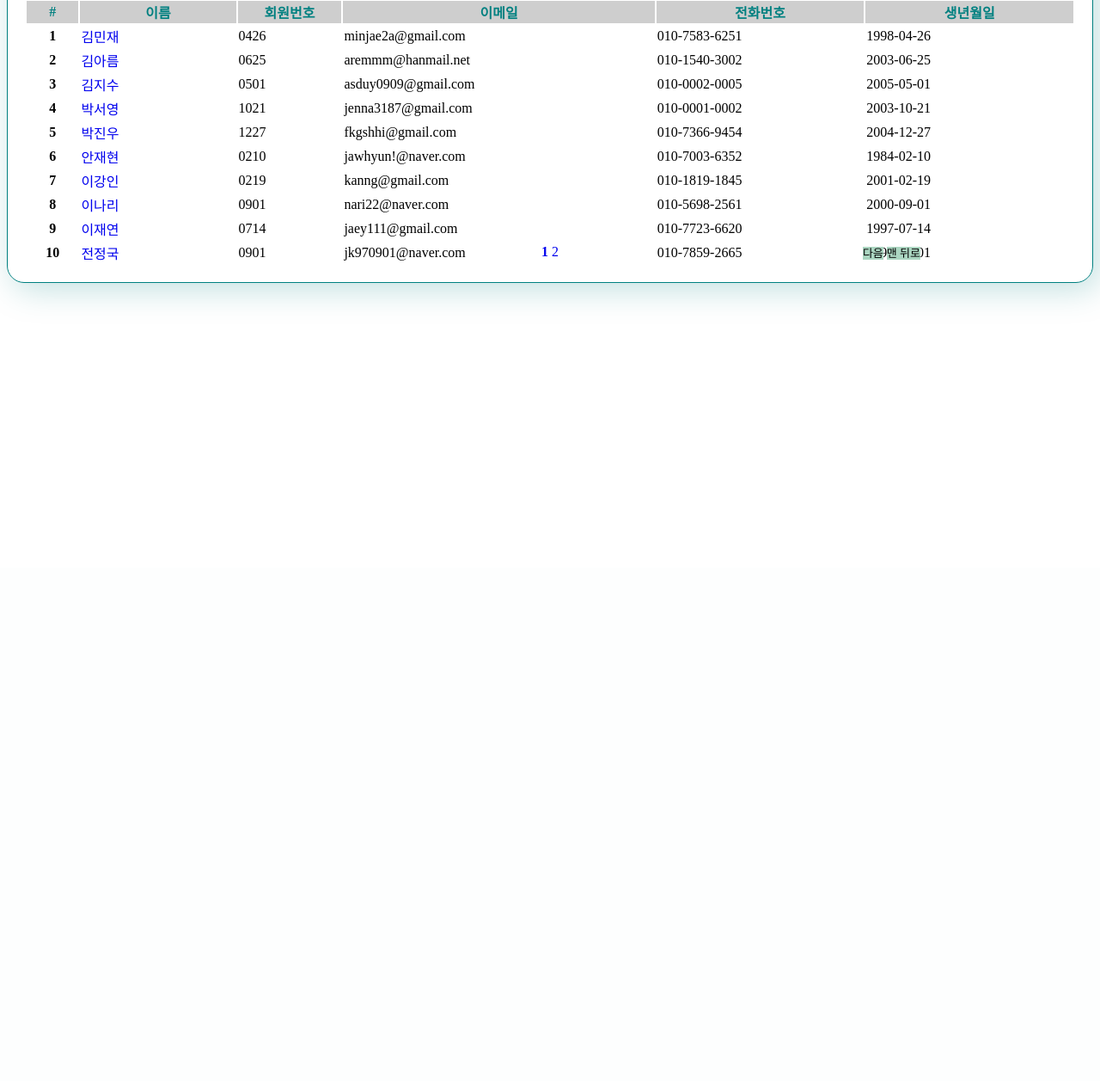
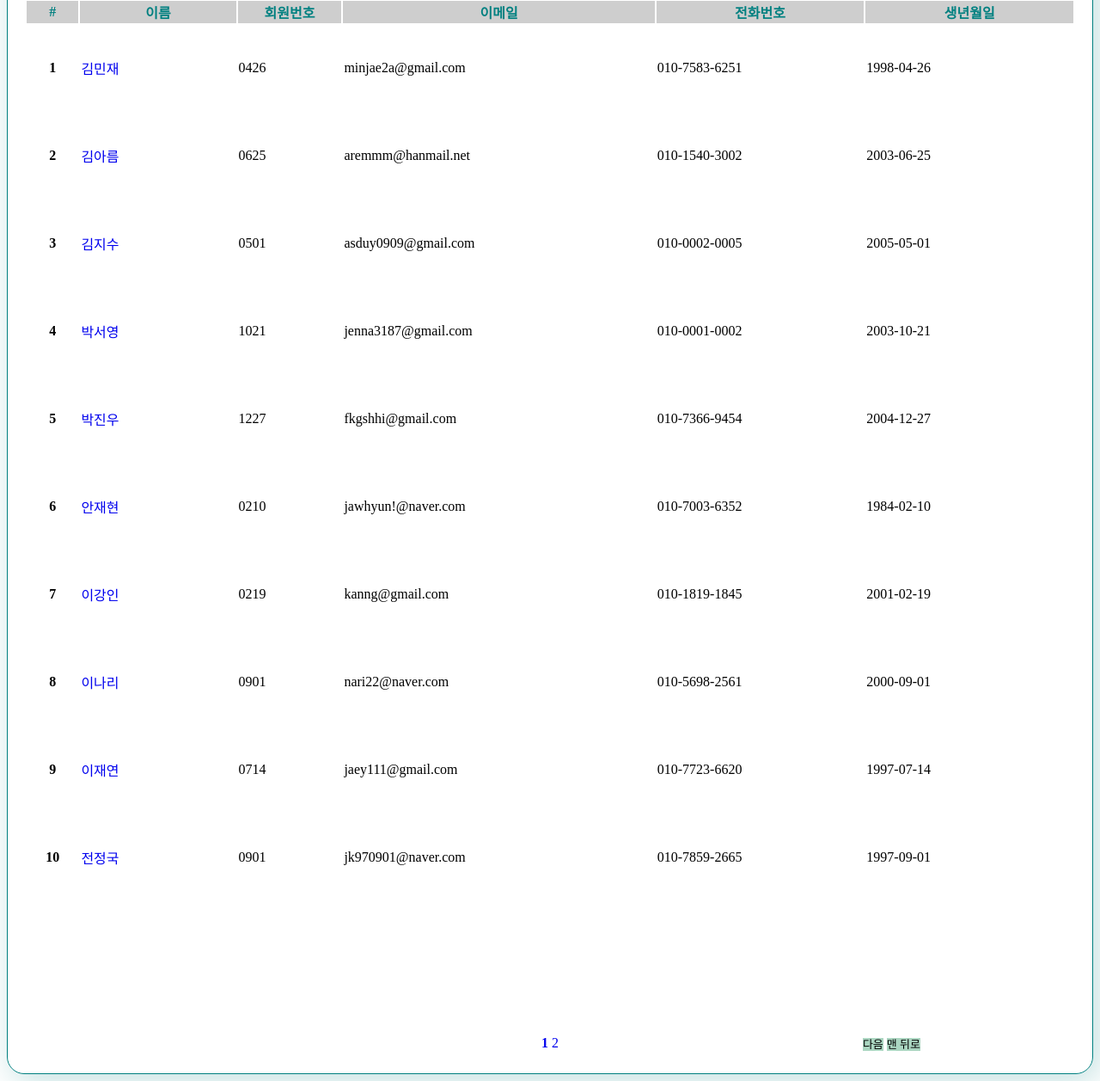
Before and after one commit to parkseoyoung03/project_python, a Django app: page /board/ in a window 1280 px wide. Shown: the part 140-1397 px from the top of the page at 86% size. Before the commit the page ends 490 px from the top, so only its background shows below. Run offline with Django 4.2, Linux system fonts and the light colour scheme; data comes from the database, SQL or seed files in the repository.

Commit message:
board_paginated.html

```diff
--- a/templates/board/board_paginated.html
+++ b/templates/board/board_paginated.html
@@ -2,7 +2,7 @@
 <html lang="en">
 <head>
     <meta charset="UTF-8">
-    <title>Title</title>
+    <title>List</title>
     <style type="text/css">
         body {
             background: #FFFFFF;
@@ -53,7 +53,7 @@
             font-size: small;
         }
 
-        /* 버튼 스타일 추가 */
+
         .new-registration-button {
             background-color: #abd6c1;
             color: #000000;
@@ -70,12 +70,12 @@
     <div class="header">
         <h2>{{ title }}</h2>
     </div>
-    <!-- 버튼으로 변경 -->
+
     <div style="text-align:right">
         <button class="new-registration-button" onclick="window.location.href='{% url 'board:create' %}'">신규등록</button>
     </div>
 
-    <div style="height:280px;">
+    <div style="height:1200px;">
         <table class="board">
             <thead>
             <tr class="header">
@@ -89,7 +89,8 @@
             </thead>
             <tbody>
             {% for board in board_list %}
-            <tr>
+            <tr style="height: 100px;">
+
                 <th scope="row">{{ forloop.counter }}</th>
                 <td><a href="/board/{{ board.id }}/">{{ board.name }}</a></td>
                 <td>{{ board.no }}</td>
```
